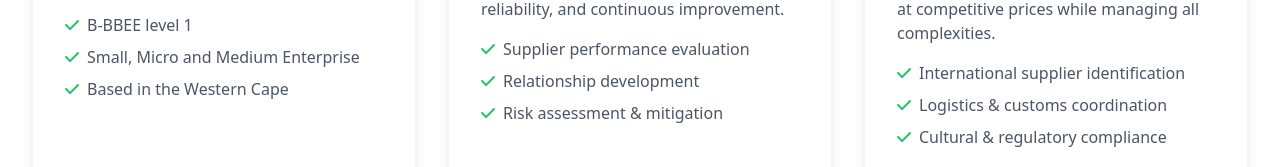
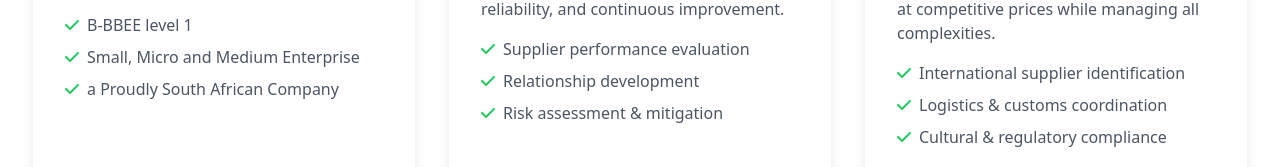
Before and after one commit to InfTechie/neotericWeb, a plain HTML site: page index.html in a window 1280 px wide. Shown: the part 1628-1795 px from the top of the page. Drawn offline with nearby package versions, Linux system fonts and the light colour scheme.

Commit message:
Update index.html

```diff
--- a/index.html
+++ b/index.html
@@ -180,7 +180,7 @@
                         </li>
                         <li class="flex items-start">
                             <i class="fas fa-check text-green-500 mt-1 mr-2"></i>
-                            <span>Based in the Western Cape</span>
+                            <span>a Proudly South African Company</span>
                         </li>
                     </ul>
                 </div>
```
